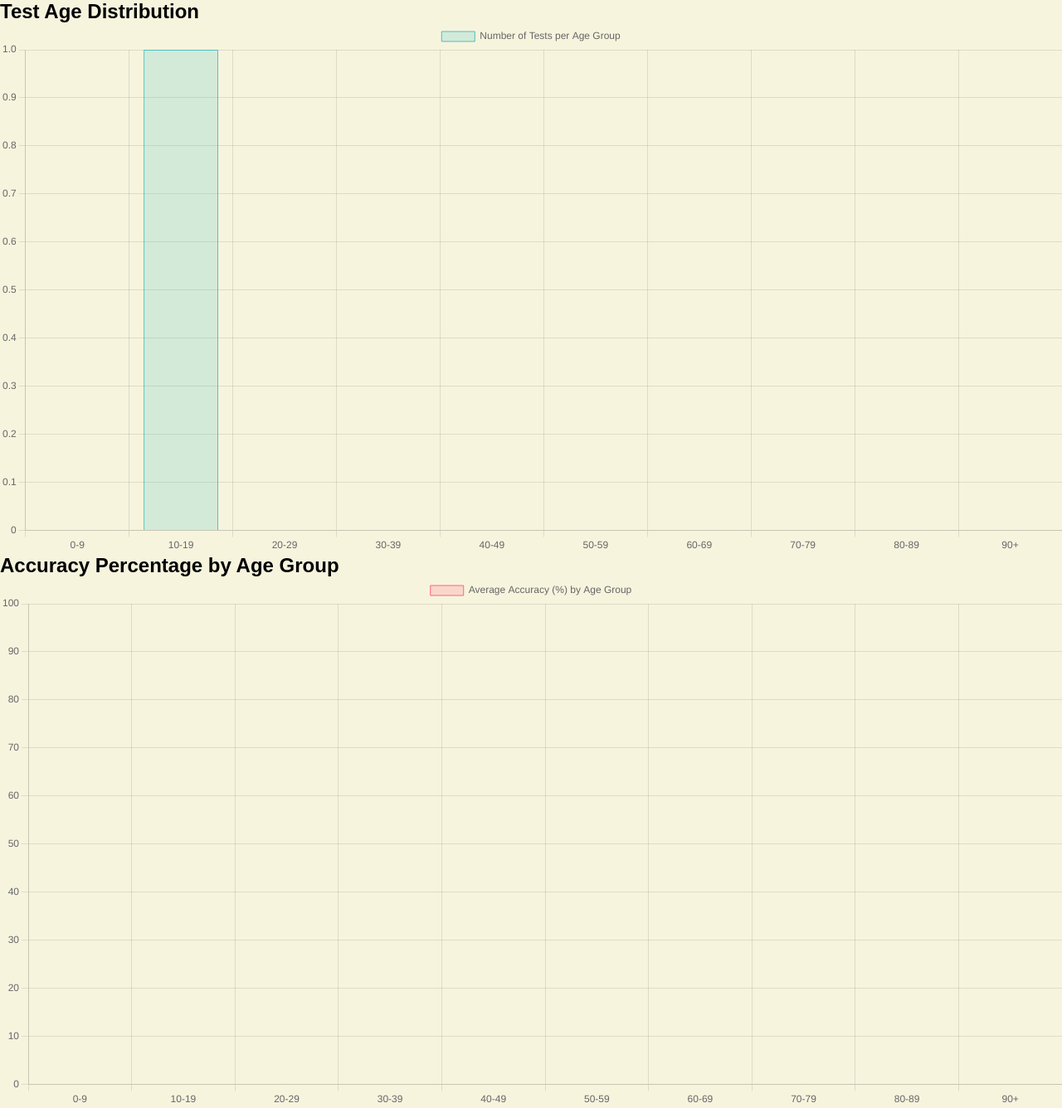
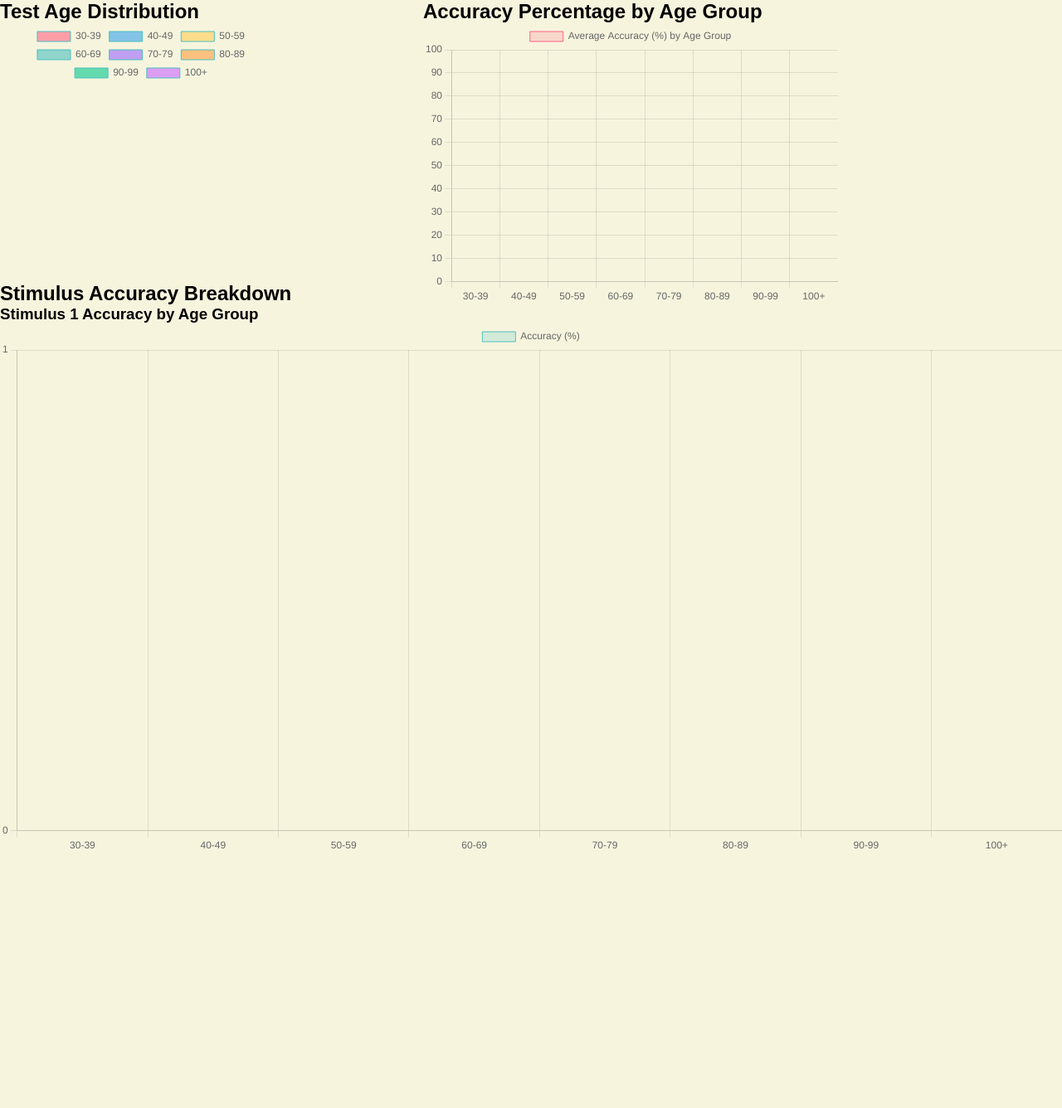
Before and after one commit to Blasphemythe3rd/Senior-Project, a Django app: page /PPST/average_statistics/ in a window 1280 px wide. Shown: the part 80-1416 px from the top of the page at 83% size. After the commit the page ends 1104 px from the top, so only its background shows below. Run offline with Django 5.2, Linux system fonts and the light colour scheme; tables that the repository leaves empty hold one stand-in row (values such as "Sample post"); data that the repository does not hold is empty; some libraries are stand-ins or nearby versions.

Commit message:
Added new graphs to average_statistics

```diff
--- a/PPST/templates/average_statistics.html
+++ b/PPST/templates/average_statistics.html
@@ -10,44 +10,54 @@
     <script src="https://cdn.jsdelivr.net/npm/chart.js"></script>
 </head>
 <body>
-    <h2>Test Age Distribution</h2>
-    <canvas id="ageChart" width="400" height="200"></canvas>
-
-    <h2>Accuracy Percentage by Age Group</h2>
-    <canvas id="accuracyChart" width="400" height="200"></canvas>
+    <div style="display: flex; gap: 10px; align-items: flex-start;">
+        <div style="width: 50%; max-width: 500px; height: 340px;">
+            <h2>Test Age Distribution</h2>
+            <canvas id="ageChart"></canvas>
+        </div>
+        <div style="width: 50%; max-width: 500px; height: 340px;">
+            <h2>Accuracy Percentage by Age Group</h2>
+            <div style="position: relative; height: 100%;">
+                <canvas id="accuracyChart"></canvas>
+            </div>
+        </div>
+    </div>
+    <h2>Stimulus Accuracy Breakdown</h2>
+    <div id="charts-container"></div>
 
     <script>
-        // Load data from Django context
         var labels = JSON.parse('{{ labels|safe }}');
         var values = JSON.parse('{{ values|safe }}');
         var accuracyLabels = JSON.parse('{{ accuracy_labels|safe }}');
         var accuracyValues = JSON.parse('{{ accuracy_values|safe }}');
 
-        // Create the age distribution chart
         var ctx1 = document.getElementById('ageChart').getContext('2d');
         var ageChart = new Chart(ctx1, {
-            type: 'bar',
+            type: 'pie',
             data: {
                 labels: labels,
                 datasets: [{
                     label: 'Number of Tests per Age Group',
                     data: values,
-                    backgroundColor: 'rgba(75, 192, 192, 0.2)',
+                    backgroundColor: [
+                    'rgba(255, 99, 132, 0.6)',
+                    'rgba(54, 162, 235, 0.6)',
+                    'rgba(255, 206, 86, 0.6)',
+                    'rgba(75, 192, 192, 0.6)',
+                    'rgba(153, 102, 255, 0.6)',
+                    'rgba(255, 159, 64, 0.6)',
+                    'rgba(0, 200, 140, 0.6)',
+                    'rgba(200, 100, 255, 0.6)'
+                    ],
                     borderColor: 'rgba(75, 192, 192, 1)',
                     borderWidth: 1
                 }]
             },
             options: {
-                responsive: true,
-                scales: {
-                    y: {
-                        beginAtZero: true
-                    }
-                }
+                responsive: true
             }
         });
 
-        // Create the accuracy percentage chart
         var ctx2 = document.getElementById('accuracyChart').getContext('2d');
         var accuracyChart = new Chart(ctx2, {
             type: 'bar',
@@ -63,6 +73,7 @@
             },
             options: {
                 responsive: true,
+                maintainAspectRatio: false,
                 scales: {
                     y: {
                         beginAtZero: true,
@@ -71,6 +82,61 @@
                 }
             }
         });
+
+        const stimulusAccuracyAvg = JSON.parse('{{ stimulus_accuracy|safe }}');
+        console.log(stimulusAccuracyAvg)
+        Object.keys(stimulusAccuracyAvg).forEach(stim_id => {
+    // Create a new div for each chart
+    const chartDiv = document.createElement('div');
+    chartDiv.classList.add('chart-container');
+    chartDiv.style.marginBottom = '20px';
+
+    // Create a header for the chart with the stimulus ID
+    const header = document.createElement('h3');
+    header.innerText = `Stimulus ${stim_id} Accuracy by Age Group`;
+    chartDiv.appendChild(header);
+
+    // Create a canvas for the chart
+    const canvas = document.createElement('canvas');
+    chartDiv.appendChild(canvas);
+
+    // Append the chart div to the container
+    document.getElementById('charts-container').appendChild(chartDiv);
+
+    // Data for the chart (accuracy per age group)
+    const accuracyData = stimulusAccuracyAvg[stim_id];
+    const chartData = {
+        labels: labels, // Age groups
+        datasets: [{
+            label: 'Accuracy (%)',
+            data: labels.map(age_group => accuracyData[age_group]), // Get the corresponding accuracy for each age group
+            backgroundColor: 'rgba(75, 192, 192, 0.2)',
+            borderColor: 'rgba(75, 192, 192, 1)',
+            borderWidth: 1
+        }]
+    };
+
+    // Chart options
+    const options = {
+        responsive: true,
+        scales: {
+            y: {
+                beginAtZero: true,
+                ticks: {
+                    max: 100, // Set the max value of the y-axis to 100%
+                    stepSize: 10 // Set the step size for the y-axis
+                }
+            }
+        }
+    };
+
+    // Create the chart for each stimulus
+    new Chart(canvas, {
+        type: 'bar',
+        data: chartData,
+        options: options
+    });
+});
     </script>
 
 </body>
--- a/PPST/views.py
+++ b/PPST/views.py
@@ -296,63 +296,66 @@
     return render(request, 'doctorHomePage.html')
 
 def average_statistics(request):
-    # Fetch all test data
     tests = Test.objects.values_list('patient_age', flat=True)
 
     if not tests:
-        age_data = { "0-9": 0, "10-19": 0, "20-29": 0, "30-39": 0, "40-49": 0,
-                     "50-59": 0, "60-69": 0, "70-79": 0, "80-89": 0, "90+": 0 }
-        accuracy_data = {key: 0 for key in age_data.keys()}  # Initialize accuracy as 0
+        age_data = { "30-39": 0, "40-49": 0, "50-59": 0, "60-69": 0,
+                     "70-79": 0, "80-89": 0, "90-99": 0, "100+":0 }
+        accuracy_data = {key: 0 for key in age_data.keys()}
+        stimulus_accuracy_avg = {} ##
     else:
-        # Convert to DataFrame
         df = pd.DataFrame({'patient_age': tests})
-
-        # Define age bins and labels
-        bins = [0, 9, 19, 29, 39, 49, 59, 69, 79, 89, float('inf')]
-        labels = ["0-9", "10-19", "20-29", "30-39", "40-49",
-                  "50-59", "60-69", "70-79", "80-89", "90+"]
-
-        # Categorize ages into bins
+        bins = [30, 39, 49, 59, 69, 79, 89, 99, float('inf')]
+        labels = ["30-39", "40-49", "50-59", "60-69",
+                  "70-79", "80-89", "90-99", "100+"]
         df['age_group'] = pd.cut(df['patient_age'], bins=bins, labels=labels, right=True)
 
-        # Count occurrences in each group
         age_data = df['age_group'].value_counts().sort_index().to_dict()
 
-        # Initialize accuracy tracking
         accuracy_data = {key: [] for key in labels}
 
-        # Fetch all responses and match them to the correct answers
+        stimulus_accuracy = {stimulus.id: {label: [] for label in labels}
+                            for stimulus in Given_Stimuli.objects.all()} ##
+
         responses = Stimuli_Response.objects.select_related('given')
 
         for response in responses:
             correct = response.given.correct_order.strip()
             user_response = response.response.strip()
+            stimulus_id = response.given.id
 
-            if len(correct) == len(user_response) and len(correct) > 0:
-                # Calculate exact character match percentage
-                match_count = sum(1 for c1, c2 in zip(correct, user_response) if c1 == c2)
-                accuracy_percentage = (match_count / len(correct)) * 100
-            else:
-                accuracy_percentage = 0  # If lengths don't match, assume 0% accuracy
+            match_count = sum(1 for c1, c2 in zip(correct, user_response) if c1 == c2)
+            accuracy_percentage = (match_count / len(correct)) * 100
 
-            # Get the corresponding test age and categorize it
             age = response.test.patient_age
             age_group = pd.cut([age], bins=bins, labels=labels, right=True)[0]
+
+            if stimulus_id in stimulus_accuracy and age_group in stimulus_accuracy[stimulus_id]:
+                stimulus_accuracy[stimulus_id][age_group].append(accuracy_percentage)##
 
             if age_group in accuracy_data:
                 accuracy_data[age_group].append(accuracy_percentage)
 
-        # Compute average accuracy for each age group
+        stimulus_accuracy_avg = {
+            stim_id: {
+                age_group: (
+                    sum(values) / len(values) if values else 0
+                )
+                for age_group, values in age_dict.items()
+            }
+            for stim_id, age_dict in stimulus_accuracy.items()
+        }##
+
         for key in accuracy_data.keys():
-            if accuracy_data[key]:  # Avoid division by zero
+            if accuracy_data[key]:
                 accuracy_data[key] = sum(accuracy_data[key]) / len(accuracy_data[key])
             else:
-                accuracy_data[key] = 0  # If no data, default to 0%
+                accuracy_data[key] = 0
 
-    # Convert data to JSON for the frontend
     return render(request, 'average_statistics.html', {
         'labels': json.dumps(list(age_data.keys())),
         'values': json.dumps(list(age_data.values())),
         'accuracy_labels': json.dumps(list(accuracy_data.keys())),
-        'accuracy_values': json.dumps(list(accuracy_data.values()))
+        'accuracy_values': json.dumps(list(accuracy_data.values())),
+        'stimulus_accuracy': json.dumps(stimulus_accuracy_avg) #
     })
```
